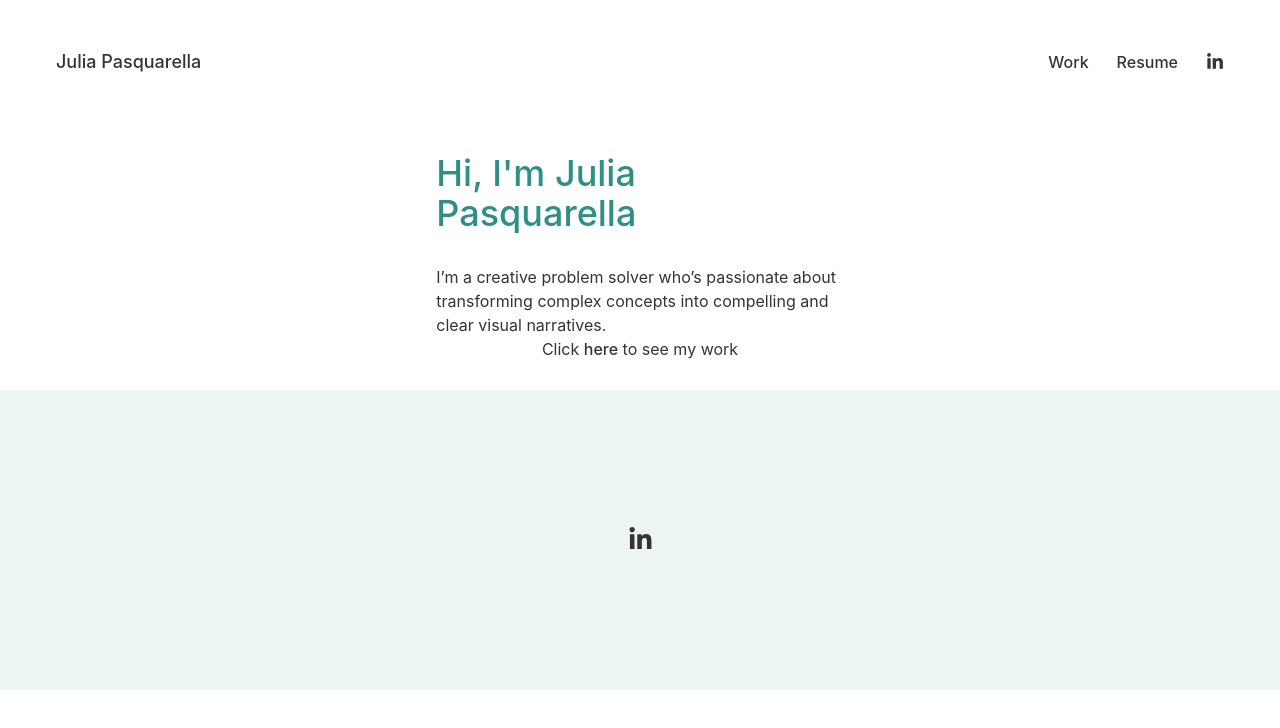
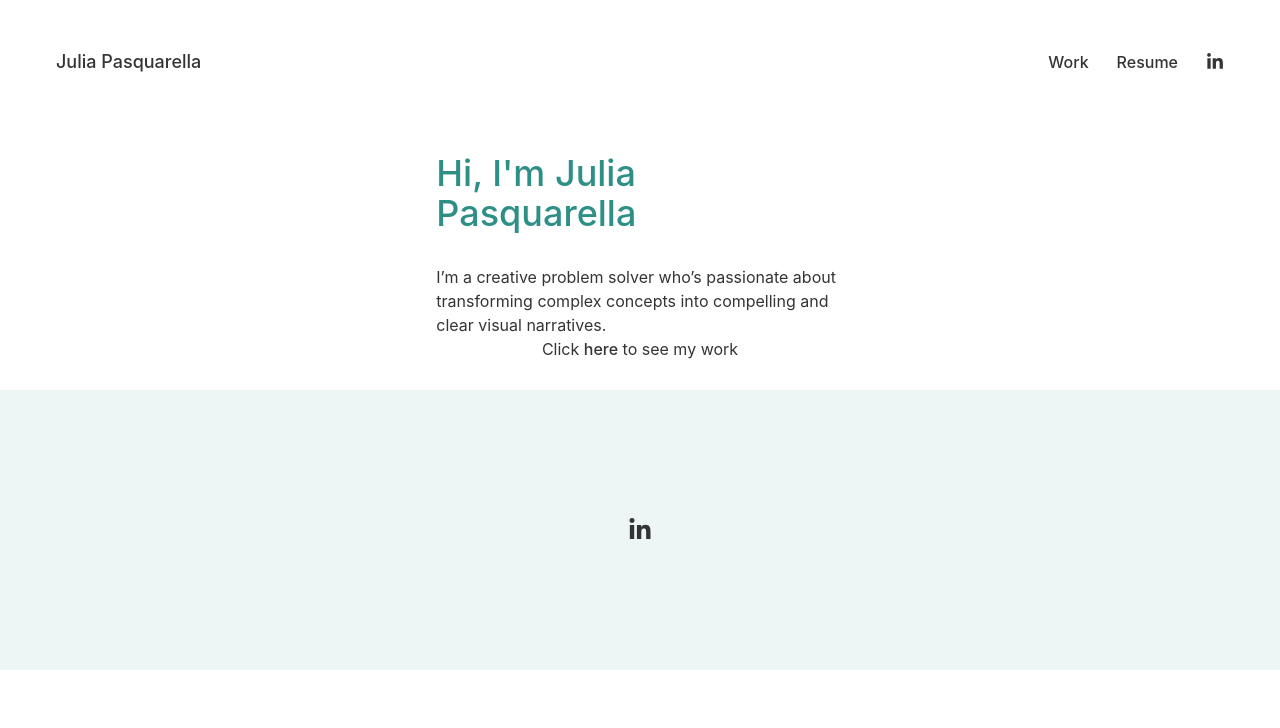
Before and after one commit to sillytsundere/gia-folio, a React (Vite) app: page / in a window 1280 px wide. Shown: the top 728 px of the page. Built offline with nearby package versions, Linux system fonts and the light colour scheme.

Commit message:
refactored footer with tailwindcss and removed footer css file

```diff
--- a/src/App.jsx
+++ b/src/App.jsx
@@ -11,11 +11,13 @@ function App() {
   const isResumePage = location.pathname === "/resume";
 
   return (
-    <>
+    <div className="min-h-screen">
       {!isResumePage && <Header />}
+      <div >
       <Outlet />
+      </div>
       {!isResumePage && <Footer />}
-    </>
+    </div>
   );
 }
 
--- a/src/components/Footer.css
+++ /dev/null
@@ -1,15 +0,0 @@
-.footer {
-    /* position: fixed; */
-    bottom: 0;
-    width: 100%;
-    background-color: var(--color-bg-alt);
-    display: flex;
-    justify-content: center;
-    align-items: center;
-    height: 300px;
-}
-
-.foot-icon {
-    font-size: 25px;
-    color: var(--color-text);
-}
--- a/src/components/Footer.jsx
+++ b/src/components/Footer.jsx
@@ -1,15 +1,15 @@
 import { FaLinkedinIn } from "react-icons/fa";
-import "./Footer.css";
+// import "./Footer.css";
 
 export default function Footer() {
   return (
-    <footer className="footer">
+    <footer className="w-screen flex justify-center items-center bg-lightGreen h-[280px]">
       <div>
         <a
           href="https://www.linkedin.com/in/julialpasquarella/"
           target="_blank"
           rel="noopener noreferrer"
-          className="foot-icon"
+          className="text-2xl text-charcoal"
         >
           <FaLinkedinIn />
         </a>
--- a/src/output.css
+++ b/src/output.css
@@ -554,6 +554,14 @@ video {
   --tw-contain-style:  ;
 }
 
+.row-start-1 {
+  grid-row-start: 1;
+}
+
+.row-start-2 {
+  grid-row-start: 2;
+}
+
 .me-7 {
   margin-inline-end: 1.75rem;
 }
@@ -566,16 +574,36 @@ video {
   display: flex;
 }
 
-.w-3\/5 {
-  width: 60%;
+.grid {
+  display: grid;
 }
 
-.w-2\/5 {
-  width: 40%;
+.h-\[32rem\] {
+  height: 32rem;
+}
+
+.h-\[280px\] {
+  height: 280px;
+}
+
+.min-h-screen {
+  min-height: 100vh;
 }
 
 .w-1\/3 {
   width: 33.333333%;
+}
+
+.w-screen {
+  width: 100vw;
+}
+
+.flex-1 {
+  flex: 1 1 0%;
+}
+
+.flex-grow {
+  flex-grow: 1;
 }
 
 .flex-row {
@@ -598,8 +626,14 @@ video {
   justify-content: space-between;
 }
 
-.justify-items-center {
-  justify-items: center;
+.bg-lightGreen {
+  --tw-bg-opacity: 1;
+  background-color: rgb(237 245 245 / var(--tw-bg-opacity));
+}
+
+.object-bottom {
+  -o-object-position: bottom;
+     object-position: bottom;
 }
 
 .px-14 {
@@ -616,6 +650,16 @@ video {
   padding-bottom: 2rem;
 }
 
+.text-2xl {
+  font-size: 1.5rem;
+  line-height: 2rem;
+}
+
+.text-4xl {
+  font-size: 2.25rem;
+  line-height: 2.5rem;
+}
+
 .text-base {
   font-size: 1rem;
   line-height: 1.5rem;
@@ -624,19 +668,6 @@ video {
 .text-lg {
   font-size: 1.125rem;
   line-height: 1.75rem;
-}
-
-.text-4xl {
-  font-size: 2.25rem;
-  line-height: 2.5rem;
-}
-
-.font-bold {
-  font-weight: 700;
-}
-
-.font-semibold {
-  font-weight: 600;
 }
 
 .font-medium {
```
